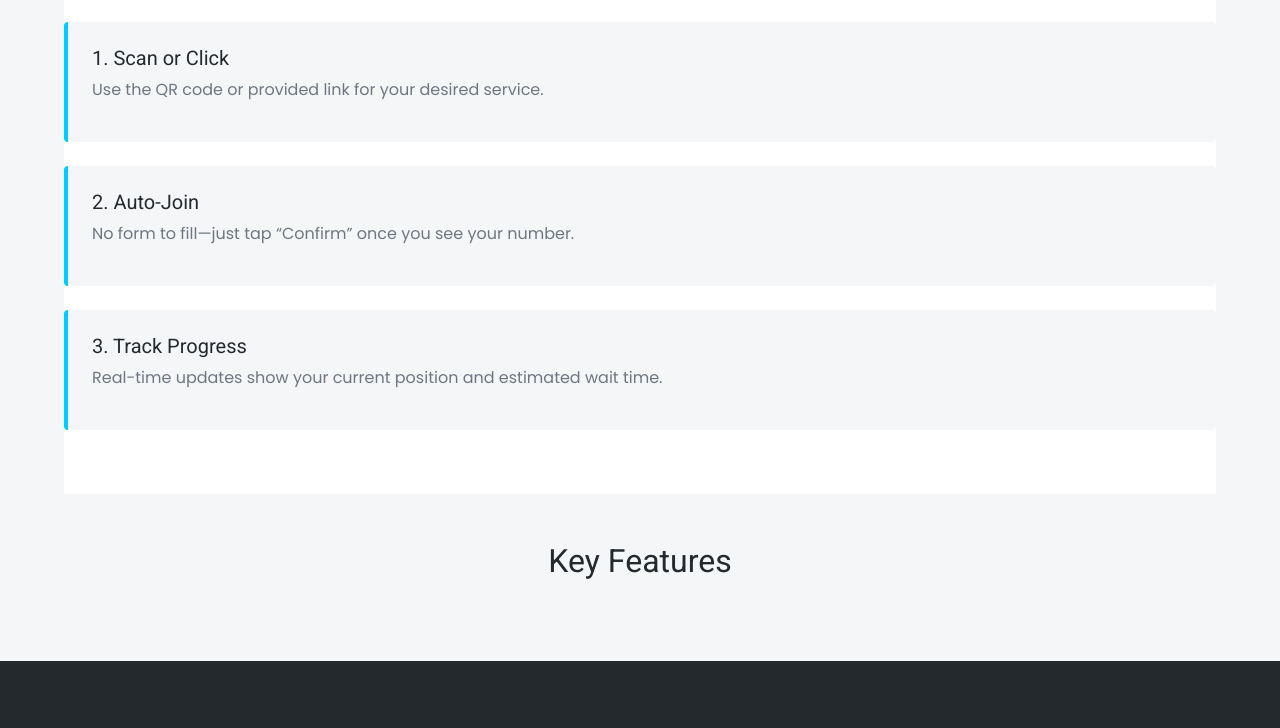
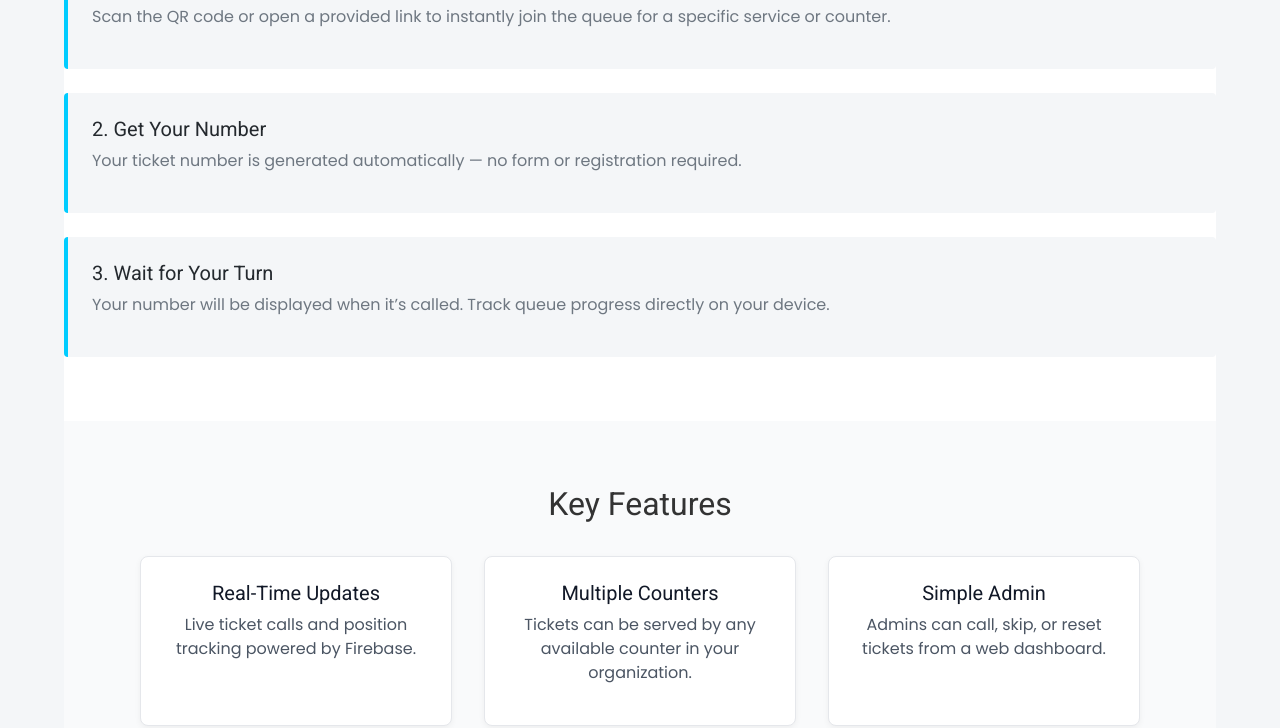
Before and after one commit to pakelcomedy/PQFlow, a plain HTML site: page index.html in a window 1280 px wide. Shown: the part 522-1250 px from the top of the page. Drawn offline with Linux system fonts and the light colour scheme; a script that the page names is missing.

Commit message:
Update settings.js

```diff
--- a/index.html
+++ b/index.html
@@ -38,31 +38,16 @@
     <div class="container hero-grid">
       <div class="hero-copy">
         <h1 id="hero-title">Welcome to PQFlow Pro</h1>
-        <p>Your seamless virtual queue experience. No apps or forms needed — just scan or click to join!</p>
-  <!-- inside <section class="hero"> … -->
-  <div class="hero-actions">
-    <button id="scan-qr-btn" class="btn btn-primary">Scan QR Code</button>
-    <button id="join-link-btn" class="btn btn-outline">Join via Link</button>
-  </div>
-  <div id="status-message" class="status-message" role="status" aria-live="polite"></div>
-  <!-- Ticket Display (hidden until join) -->
-  <section id="ticket-section" class="ticket-section container" style="display:none;" aria-labelledby="ticket-title">
-    <h2 id="ticket-title">Your Queue Number</h2>
-    <div id="ticket-display" class="ticket-display">…</div>
-  </section>
-
-        <div id="status-message" class="status-message" role="status" aria-live="polite"></div>
+        <p>A modern, hassle-free virtual queue experience — join instantly and track your position in real time.</p>
       </div>
     </div>
   </section>
 
-
-
   <main id="main-content">
-    <!-- Ticket Display (hidden until join) -->
-    <section id="ticket-section" class="ticket-section container" style="display:none;" aria-labelledby="ticket-title">
+    <!-- TICKET DISPLAY SECTION -->
+    <section id="ticket-section" class="ticket-section container" style="display: none;" aria-labelledby="ticket-title">
       <h2 id="ticket-title">Your Queue Number</h2>
-      <div id="ticket-display" class="ticket-display">…</div>
+      <div id="ticket-display" class="ticket-display">—</div>
     </section>
 
     <!-- HOW IT WORKS -->
@@ -70,16 +55,16 @@
       <h2 id="how-title">How It Works</h2>
       <ol class="steps-list">
         <li>
-          <h3>1. Scan or Click</h3>
-          <p>Use the QR code or provided link for your desired service.</p>
+          <h3>1. Scan or Tap</h3>
+          <p>Scan the QR code or open a provided link to instantly join the queue for a specific service or counter.</p>
         </li>
         <li>
-          <h3>2. Auto-Join</h3>
-          <p>No form to fill—just tap “Confirm” once you see your number.</p>
+          <h3>2. Get Your Number</h3>
+          <p>Your ticket number is generated automatically — no form or registration required.</p>
         </li>
         <li>
-          <h3>3. Track Progress</h3>
-          <p>Real-time updates show your current position and estimated wait time.</p>
+          <h3>3. Wait for Your Turn</h3>
+          <p>Your number will be displayed when it’s called. Track queue progress directly on your device.</p>
         </li>
       </ol>
     </section>
@@ -88,7 +73,18 @@
     <section id="features" class="features container" aria-labelledby="features-title">
       <h2 id="features-title">Key Features</h2>
       <div class="feature-cards">
-        <!-- cards as before… -->
+        <div class="feature-card">
+          <h3>Real-Time Updates</h3>
+          <p>Live ticket calls and position tracking powered by Firebase.</p>
+        </div>
+        <div class="feature-card">
+          <h3>Multiple Counters</h3>
+          <p>Tickets can be served by any available counter in your organization.</p>
+        </div>
+        <div class="feature-card">
+          <h3>Simple Admin</h3>
+          <p>Admins can call, skip, or reset tickets from a web dashboard.</p>
+        </div>
       </div>
     </section>
   </main>
@@ -118,18 +114,18 @@
     </div>
   </footer>
 
-  <!-- 1) Firebase SDKs (require before firestore.js) -->
+  <!-- Firebase SDKs -->
   <script src="https://www.gstatic.com/firebasejs/9.22.1/firebase-app-compat.js"></script>
   <script src="https://www.gstatic.com/firebasejs/9.22.1/firebase-auth-compat.js"></script>
   <script src="https://www.gstatic.com/firebasejs/9.22.1/firebase-firestore-compat.js"></script>
 
-  <!-- 2) Firestore Init -->
+  <!-- Firestore Init -->
   <script src="scripts/firestore.js"></script>
 
-  <!-- 3) User Logic: scan QR, join link, get ticket -->
+  <!-- User Script: handles scan/join -->
   <script src="scripts/user.js"></script>
 
-  <!-- 4) Utils, i18n & PWA -->
+  <!-- Misc utilities -->
   <script src="scripts/utils.js"></script>
   <script src="scripts/i18n.js"></script>
   <script src="scripts/pwa.js"></script>
--- a/styles/style.css
+++ b/styles/style.css
@@ -777,3 +777,52 @@ html { scroll-behavior: smooth; }
     margin: 2rem 1rem;
   }
 }
+
+/* ================================
+   FEATURES SECTION STYLES
+   ================================ */
+.features {
+  padding: 4rem 1rem;
+  background-color: #f9fafb;
+  text-align: center;
+}
+
+.features h2 {
+  font-size: 2rem;
+  margin-bottom: 2rem;
+  color: #333;
+}
+
+.feature-cards {
+  display: grid;
+  grid-template-columns: repeat(auto-fit, minmax(260px, 1fr));
+  gap: 2rem;
+  max-width: 1000px;
+  margin: 0 auto;
+}
+
+.feature-card {
+  background: #ffffff;
+  border: 1px solid #e5e7eb;
+  border-radius: 0.5rem;
+  padding: 1.5rem;
+  box-shadow: 0 2px 6px rgba(0, 0, 0, 0.05);
+  transition: transform 0.2s ease, box-shadow 0.2s ease;
+}
+
+.feature-card:hover {
+  transform: translateY(-4px);
+  box-shadow: 0 4px 12px rgba(0, 0, 0, 0.08);
+}
+
+.feature-card h3 {
+  font-size: 1.25rem;
+  margin-bottom: 0.5rem;
+  color: #111827;
+}
+
+.feature-card p {
+  font-size: 1rem;
+  color: #4b5563;
+  line-height: 1.5;
+}
```
